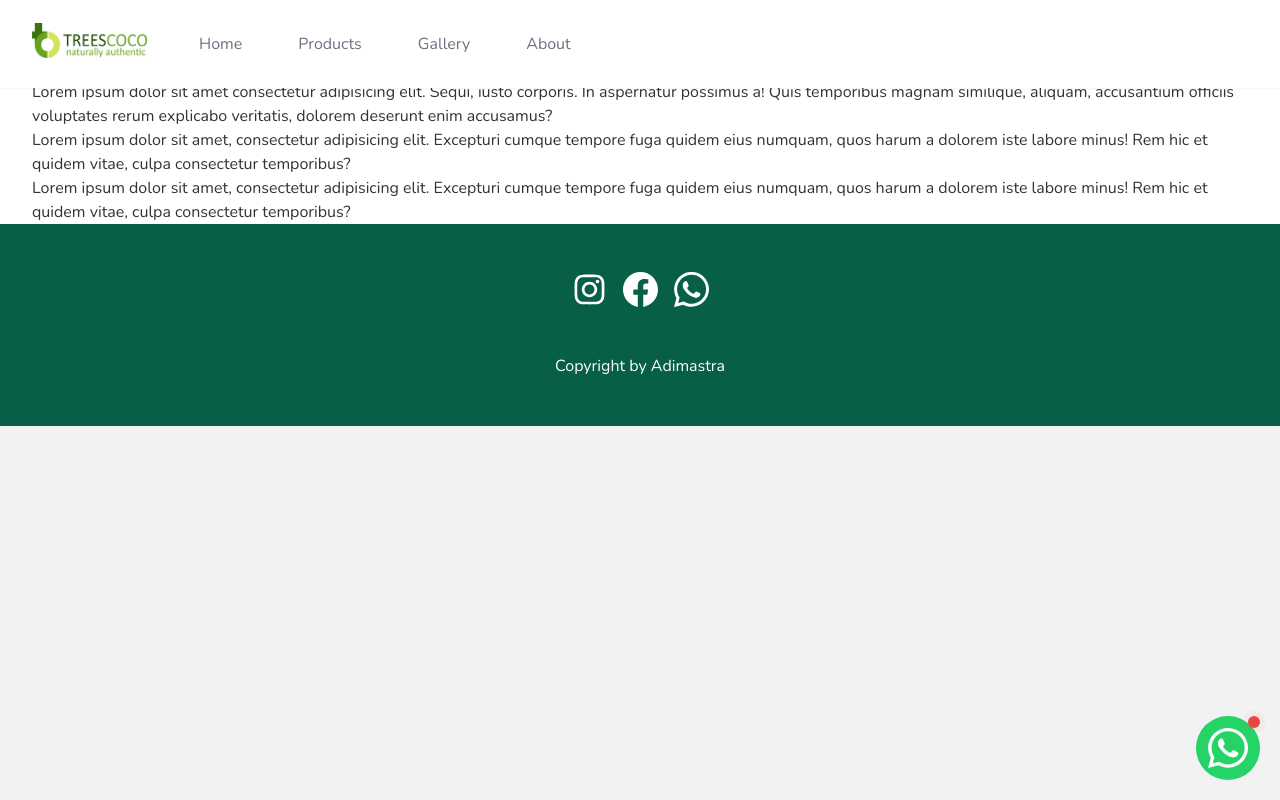
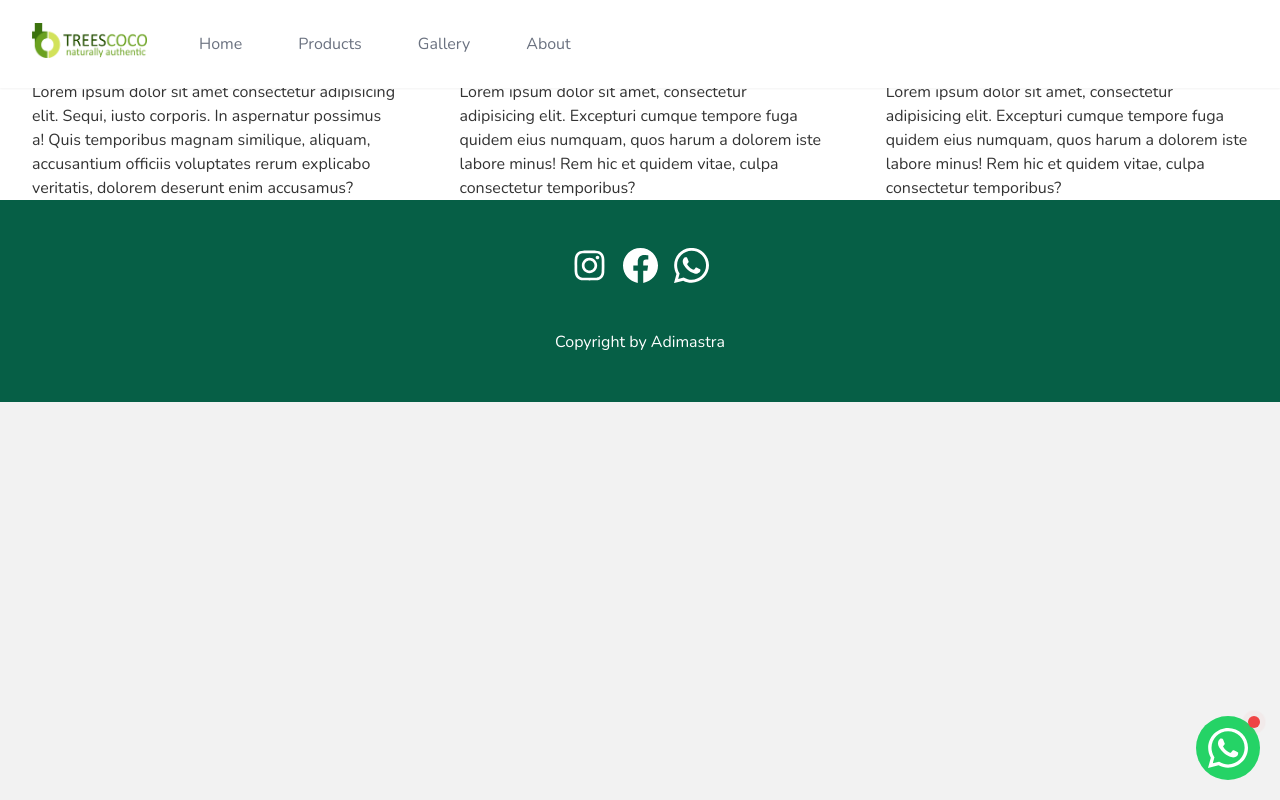
Before and after one commit to adityadimasptra/starter-landingpage, a Next.js app: page /gallery in a window 1280 px wide. Built offline with nearby package versions, Linux system fonts and the light colour scheme.

Commit message:
[ADITYA] Fix grid gallery

```diff
--- a/pages/gallery.js
+++ b/pages/gallery.js
@@ -23,7 +23,7 @@ const Gallery = () => {
       <meta name="keywords" content="ninjas"/>
     </Head>
     <div>
-      <div className="grid :grid-flow-col" id="hero">
+      <div className="grid md:grid-flow-col" id="hero">
         <div className="mx-auto px-6 lg:px-8 flex items-center">
           <h1>Lorem ipsum dolor sit amet consectetur adipisicing elit. Sequi, iusto corporis. In aspernatur possimus a! Quis temporibus magnam similique, aliquam, accusantium officiis voluptates rerum explicabo veritatis, dolorem deserunt enim accusamus?</h1>
         </div>
```
